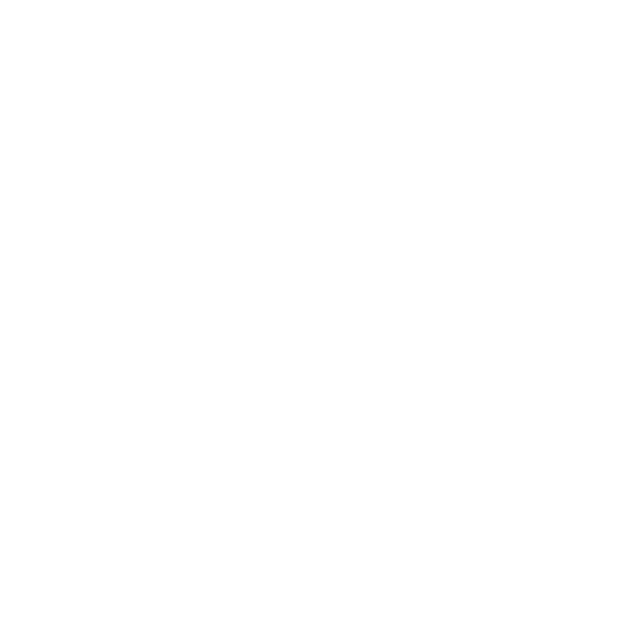
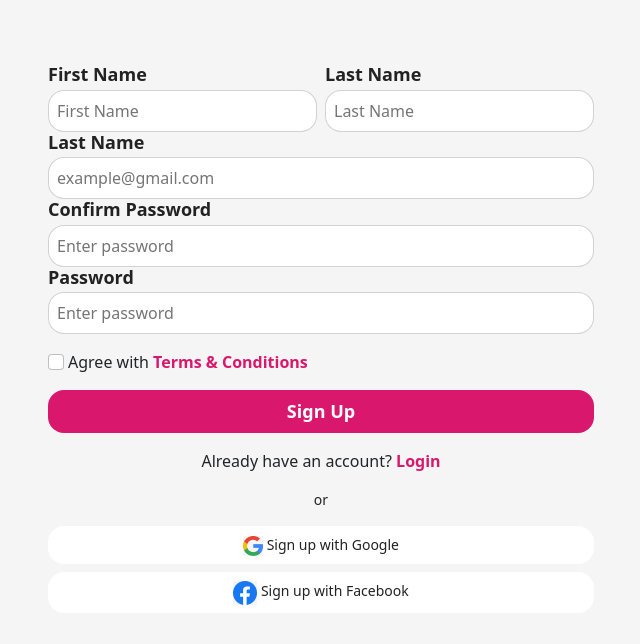
Before and after one commit to ahmedmahmoudfawzy1/job-day, a plain HTML site: page register.html in a window 1280 px wide. Shown: the whole page, without its empty margins (319-959 px from the left). Drawn offline with nearby package versions, Linux system fonts and the light colour scheme.

Commit message:
regiter page

```diff
--- a/css/register.css
+++ b/css/register.css
@@ -0,0 +1,73 @@
+* {
+  box-sizing: border-box;
+  margin: 0;
+  padding: 0;
+  background-color: #f5f5f5;
+}
+body {
+  font-family: "Open Sans", serif;
+}
+
+a {
+  text-decoration: none;
+}
+
+.main-text-color {
+  color: #d9176c;
+  text-decoration: none;
+  font-size: 16px;
+  font-weight: 600;
+}
+form {
+  margin-top: 4rem;
+}
+.name-inp {
+  flex-grow: 1;
+}
+.main-input {
+  padding: 0.5rem;
+  border: 1px solid #22222233;
+  border-radius: 1rem;
+  flex-grow: 1;
+  outline: none;
+  background-color: #ffffff;
+}
+.main-btn {
+  border: none;
+  background-color: #d9176c;
+  color: white;
+  width: 100%;
+  padding: 0.5rem;
+  font-size: 18px;
+  font-weight: 600;
+  cursor: pointer;
+  border-radius: 1rem;
+}
+
+.container label{
+    font-size: 18px;
+    font-weight: 600;
+    line-height: 21.54px;
+    color: #222222;
+}
+
+.main-p {
+  text-align: center;
+  margin-top: 1rem;
+  font-size: 14px;
+  color: #222222;
+  font-weight: 400;
+}
+
+.main-btn-1,
+.main-btn-2 {
+  width: 100%;
+  padding: 0.5rem;
+  cursor: pointer;
+  background-color: #ffffff;
+  border-radius: 1rem;
+  color: #222222;
+  font-size: 14px;
+  font-weight: 400;
+  border: none;
+}
--- a/register.html
+++ b/register.html
@@ -3,15 +3,102 @@
   <head>
     <meta charset="UTF-8" />
     <meta name="viewport" content="width=device-width, initial-scale=1.0" />
+    <link rel="stylesheet" href="./css/register.css" />
     <link
       href="https://cdn.jsdelivr.net/npm/bootstrap@5.0.2/dist/css/bootstrap.min.css"
       rel="stylesheet"
       integrity="sha384-EVSTQN3/azprG1Anm3QDgpJLIm9Nao0Yz1ztcQTwFspd3yD65VohhpuuCOmLASjC"
       crossorigin="anonymous"
     />
+    <link rel="preconnect" href="https://fonts.googleapis.com" />
+    <link rel="preconnect" href="https://fonts.gstatic.com" crossorigin />
+    <link
+      href="https://fonts.googleapis.com/css2?family=Open+Sans:ital,wght@0,300..800;1,300..800&display=swap"
+      rel="stylesheet"
+    />
     <title>Register</title>
   </head>
-  <body></body>
+
+  <body>
+    <div class="container">
+      <!-- container -->
+      <div class="row justify-content-center">
+        <div class="col-6">
+          <form>
+            <div class="d-flex gap-2">
+              <div class="d-flex flex-column gap-1 name-inp">
+                <label for="">First Name</label>
+                <input
+                  type="text"
+                  class="main-input"
+                  placeholder="First Name"
+                />
+              </div>
+              <div class="d-flex flex-column gap-1 name-inp">
+                <label for="">Last Name</label>
+                <input type="text" class="main-input" placeholder="Last Name" />
+              </div>
+            </div>
+            <div class="d-flex flex-column gap-1">
+              <label for="">Last Name</label>
+              <input
+                type="email"
+                class="main-input"
+                placeholder="example@gmail.com"
+              />
+            </div>
+            <div class="d-flex flex-column gap-1">
+              <label for="">Confirm Password</label>
+              <input
+                type="password"
+                class="main-input"
+                placeholder="Enter password"
+              />
+            </div>
+            <div class="d-flex flex-column gap-1">
+              <label for="">Password</label>
+              <input
+                type="password"
+                class="main-input"
+                placeholder="Enter password"
+              />
+            </div>
+            <div class="d-flex gap-1 mt-3">
+              <input type="checkbox" class="form-check-input" />
+              <p>
+                Agree with
+                <a href="#" class="main-text-color">Terms & Conditions</a>
+              </p>
+            </div>
+            <button class="main-btn">Sign Up</button>
+
+            <div>
+              <p class="text-center mt-3">
+                Already have an account?
+                <a href="#" class="main-text-color">Login</a>
+              </p>
+            </div>
+
+            <p class="main-p">or</p>
+
+
+            <div>
+              <button class="main-btn-1 mb-2">
+                <img class="gap-1" src="./images/logos_google-icon.png" alt="">
+                Sign up with Google
+              </button>
+
+               <button class="main-btn-2">
+                <img class="" src="./images/facecolor.png" alt="...">
+                Sign up with Facebook
+              </button>
+            </div>
+
+          </form>
+        </div>
+      </div>
+    </div>
+  </body>
   <script
     src="https://cdn.jsdelivr.net/npm/bootstrap@5.0.2/dist/js/bootstrap.bundle.min.js"
     integrity="sha384-MrcW6ZMFYlzcLA8Nl+NtUVF0sA7MsXsP1UyJoMp4YLEuNSfAP+JcXn/tWtIaxVXM"
```
Also changed, not shown: images/logos_google-icon.png (added).
